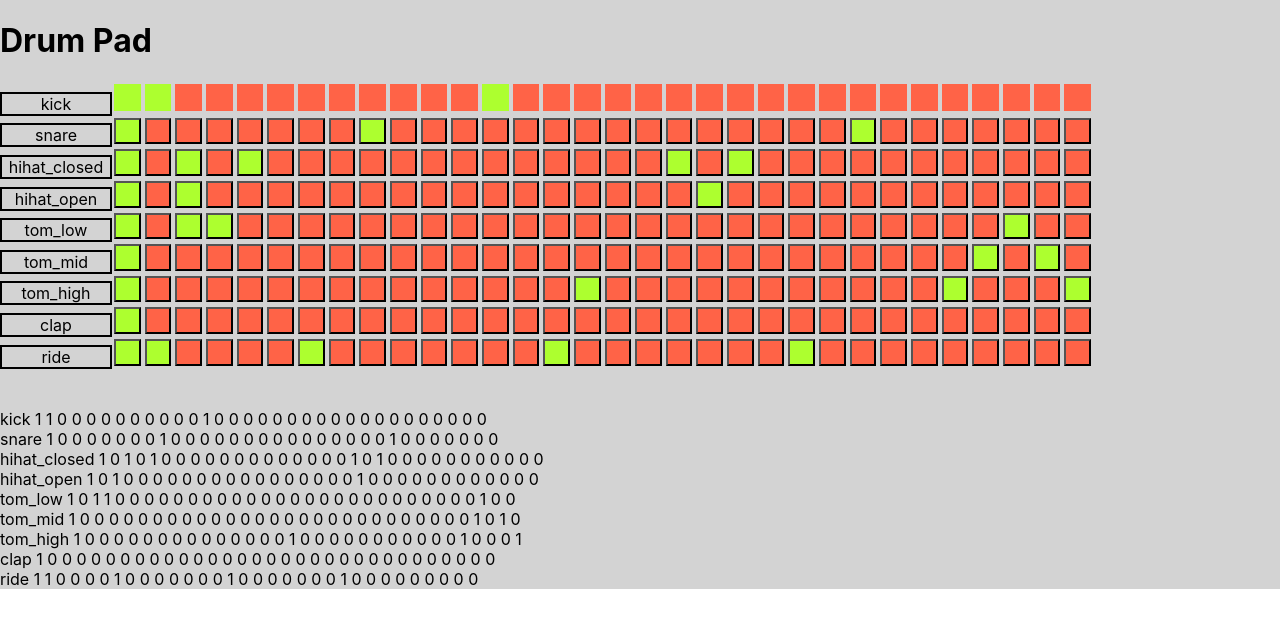
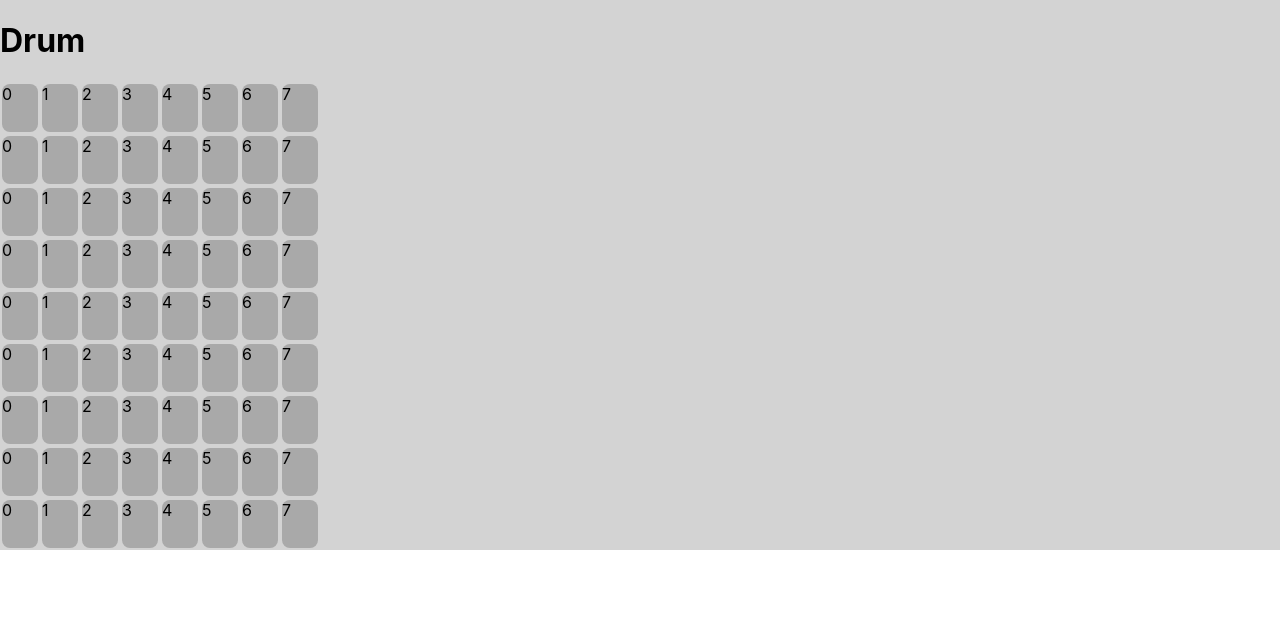
Before and after one commit to solft/drum-component, a React (Create React App) app: page / in a window 1280 px wide. Shown: the top 628 px of the page. Built offline with nearby package versions, Linux system fonts and the light colour scheme.

Commit message:
make pad and node

```diff
--- a/package.json
+++ b/package.json
@@ -3,6 +3,7 @@
   "version": "0.1.0",
   "private": true,
   "dependencies": {
+    "node-sass": "^4.11.0",
     "react": "^16.8.4",
     "react-dom": "^16.8.4",
     "react-scripts": "2.1.8",
--- a/src/App.js
+++ b/src/App.js
@@ -1,47 +1,17 @@
 import React, { Component } from 'react';
 
-import DrumPad from './components/DrumPad';
-import Pattern from './components/Pattern';
+import Pad from './components/Pad'
 
 import './App.css'
 
 
 class App extends Component {
-  constructor(props) {
-    super(props)
-
-    this.state = {
-       pattern: {
-        kick: [1, 1, 0, 0, 0, 0, 0, 0, 0, 0, 0, 0, 1, 0, 0, 0, 0, 0, 0, 0, 0, 0, 0, 0, 0, 0, 0, 0, 0, 0, 0, 0],
-        snare: [1, 0, 0, 0, 0, 0, 0, 0, 1, 0, 0, 0, 0, 0, 0, 0, 0, 0, 0, 0, 0, 0, 0, 0, 1, 0, 0, 0, 0, 0, 0, 0],
-        hihat_closed: [1, 0, 1, 0, 1, 0, 0, 0, 0, 0, 0, 0, 0, 0, 0, 0, 0, 0, 1, 0, 1, 0, 0, 0, 0, 0, 0, 0, 0, 0, 0, 0],
-        hihat_open: [1, 0, 1, 0, 0, 0, 0, 0, 0, 0, 0, 0, 0, 0, 0, 0, 0, 0, 0, 1, 0, 0, 0, 0, 0, 0, 0, 0, 0, 0, 0, 0],
-        tom_low: [1, 0, 1, 1, 0, 0, 0, 0, 0, 0, 0, 0, 0, 0, 0, 0, 0, 0, 0, 0, 0, 0, 0, 0, 0, 0, 0, 0, 0, 1, 0, 0],
-        tom_mid: [1, 0, 0, 0, 0, 0, 0, 0, 0, 0, 0, 0, 0, 0, 0, 0, 0, 0, 0, 0, 0, 0, 0, 0, 0, 0, 0, 0, 1, 0, 1, 0],
-        tom_high: [1, 0, 0, 0, 0, 0, 0, 0, 0, 0, 0, 0, 0, 0, 0, 1, 0, 0, 0, 0, 0, 0, 0, 0, 0, 0, 0, 1, 0, 0, 0, 1],
-        clap: [1, 0, 0, 0, 0, 0, 0, 0, 0, 0, 0, 0, 0, 0, 0, 0, 0, 0, 0, 0, 0, 0, 0, 0, 0, 0, 0, 0, 0, 0, 0, 0],
-        ride: [1, 1, 0, 0, 0, 0, 1, 0, 0, 0, 0, 0, 0, 0, 1, 0, 0, 0, 0, 0, 0, 0, 1, 0, 0, 0, 0, 0, 0, 0, 0, 0]
-       }
-    }
-  }
-
-  changePattern = (drum, time) => {
-    console.log('changePattern check')
-    let copyPattern = Object.assign({}, this.state.pattern)
-    copyPattern[drum][time] = copyPattern[drum][time] ? 0 : 1
-    this.setState({
-      pattern: copyPattern
-    })
-  }
-
   render() {
     return (
       <div className="App">
-        <h1>Drum Pad</h1>
-        <DrumPad changePattern={this.changePattern} pattern={this.state.pattern} playerLength="10" className="drum" />
-        <br/>
-        <br/>
-        <Pattern pattern={this.state.pattern} />
+        <h1>Drum</h1>
+
+        <Pad />
       </div>
     );
   }
--- a/src/components/Node.js
+++ b/src/components/Node.js
@@ -1,18 +1,45 @@
 import React, { Component } from 'react'
+
+import '../styles/Node.scss'
 
 // 작은 버튼 8개 컴포넌트
 class Node extends Component {
+  constructor(props) {
+    super(props)
+
+    this.state = {
+       node: [
+         false,
+         false,
+         false,
+         false,
+         false,
+         false,
+         false,
+         false
+       ]
+    }
+  }
+
+  toggleButton = (index, e) => {
+    let changeNode = this.state.node
+    changeNode[index] = !changeNode[index]
+    this.setState({
+      node: changeNode
+    })
+  }
+
   render() {
     return (
-      <div>
-        <button>1</button>
-        <button>2</button>
-        <button>3</button>
-        <button>4</button>
-        <button>5</button>
-        <button>6</button>
-        <button>7</button>
-        <button>8</button>
+      <div className="Node">
+        <div onClick={(e) => this.toggleButton(0, e)} className={`box zero ${this.state.node[0] ? 'click' : ''}`}>0</div>
+        <div onClick={(e) => this.toggleButton(1, e)} className={`box one ${this.state.node[1] ? 'click':''}`}>1</div>
+        <div onClick={(e) => this.toggleButton(2, e)} className={`box two ${this.state.node[2] ? 'click':''}`}>2</div>
+        <div onClick={(e) => this.toggleButton(3, e)} className={`box three ${this.state.node[3] ? 'click':''}`}>3</div>
+        <div onClick={(e) => this.toggleButton(4, e)} className={`box four ${this.state.node[4] ? 'click':''}`}>4</div>
+        <div onClick={(e) => this.toggleButton(5, e)} className={`box five ${this.state.node[5] ? 'click':''}`}>5</div>
+        <div onClick={(e) => this.toggleButton(6, e)} className={`box six ${this.state.node[6] ? 'click':''}`}>6</div>
+        <div onClick={(e) => this.toggleButton(7, e)} className={`box seven ${this.state.node[7] ? 'click':''}`}>7</div>
       </div>
     )
   }
--- a/src/components/Pad.js
+++ b/src/components/Pad.js
@@ -1,11 +1,23 @@
 import React, { Component } from 'react'
+
+import Node from './Node'
 
 // <Node /> 9개 (한 비트 싸이클)
 class Pad extends Component {
   render() {
     return (
       <div>
+        <Node/>
+        <Node/>
+        <Node/>
 
+        <Node/>
+        <Node/>
+        <Node/>
+
+        <Node/>
+        <Node/>
+        <Node/>
       </div>
     )
   }
--- /dev/null
+++ b/src/styles/Node.scss
@@ -0,0 +1,40 @@
+@mixin square {
+  width: 36px;
+  height: 48px;
+}
+
+.Node {
+  .box {
+    background: darkgray;
+    display: inline-block;
+    border-radius: 8px;
+    margin: 2px;
+    &.zero {
+      @include square;
+    }
+    &.one {
+      @include square;
+    }
+    &.two {
+      @include square;
+    }
+    &.three {
+      @include square;
+    }
+    &.four {
+      @include square;
+    }
+    &.five {
+      @include square;
+    }
+    &.six {
+      @include square;
+    }
+    &.seven {
+      @include square;
+    }
+  }
+  .click {
+    background: gray;
+  }
+}
```
Also changed, not shown: 1 other file (tests, documents, lock files or other folders).
